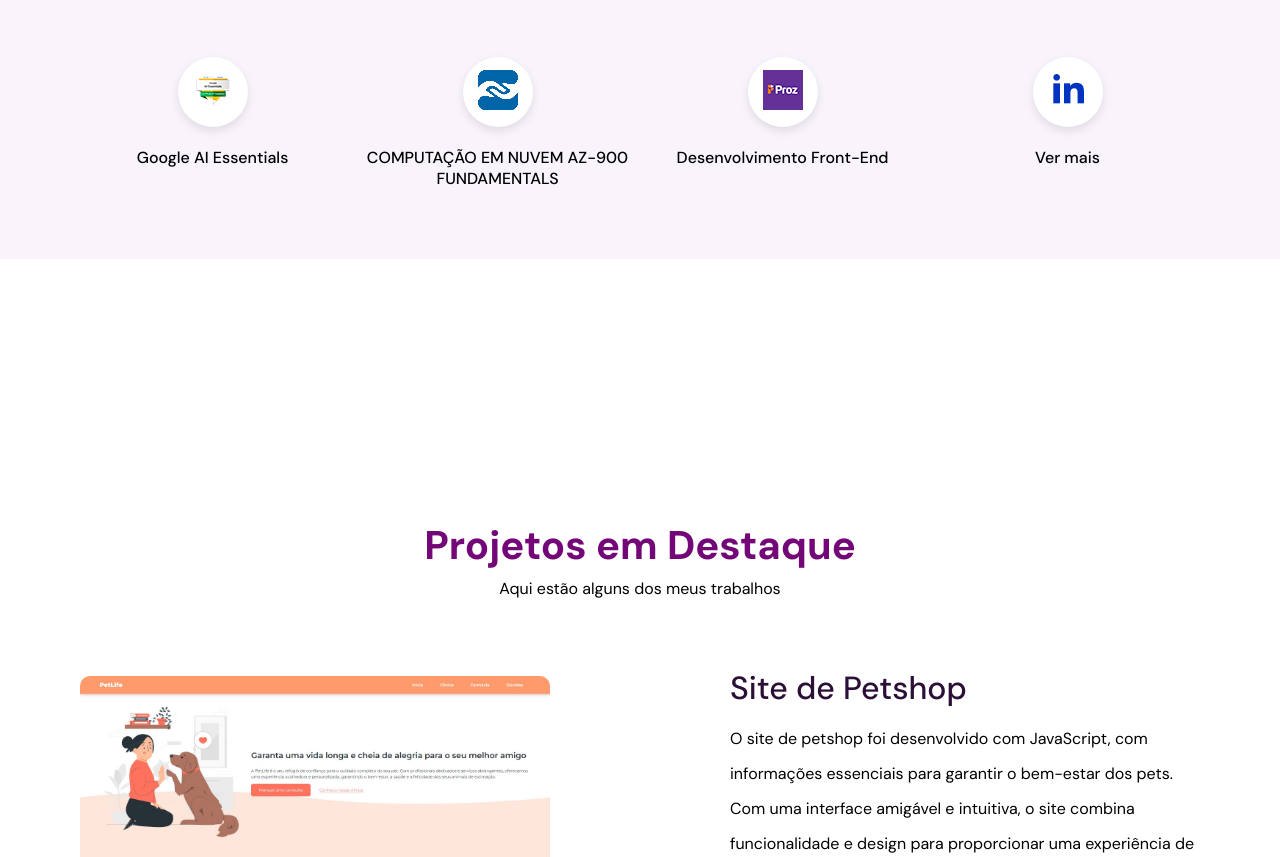
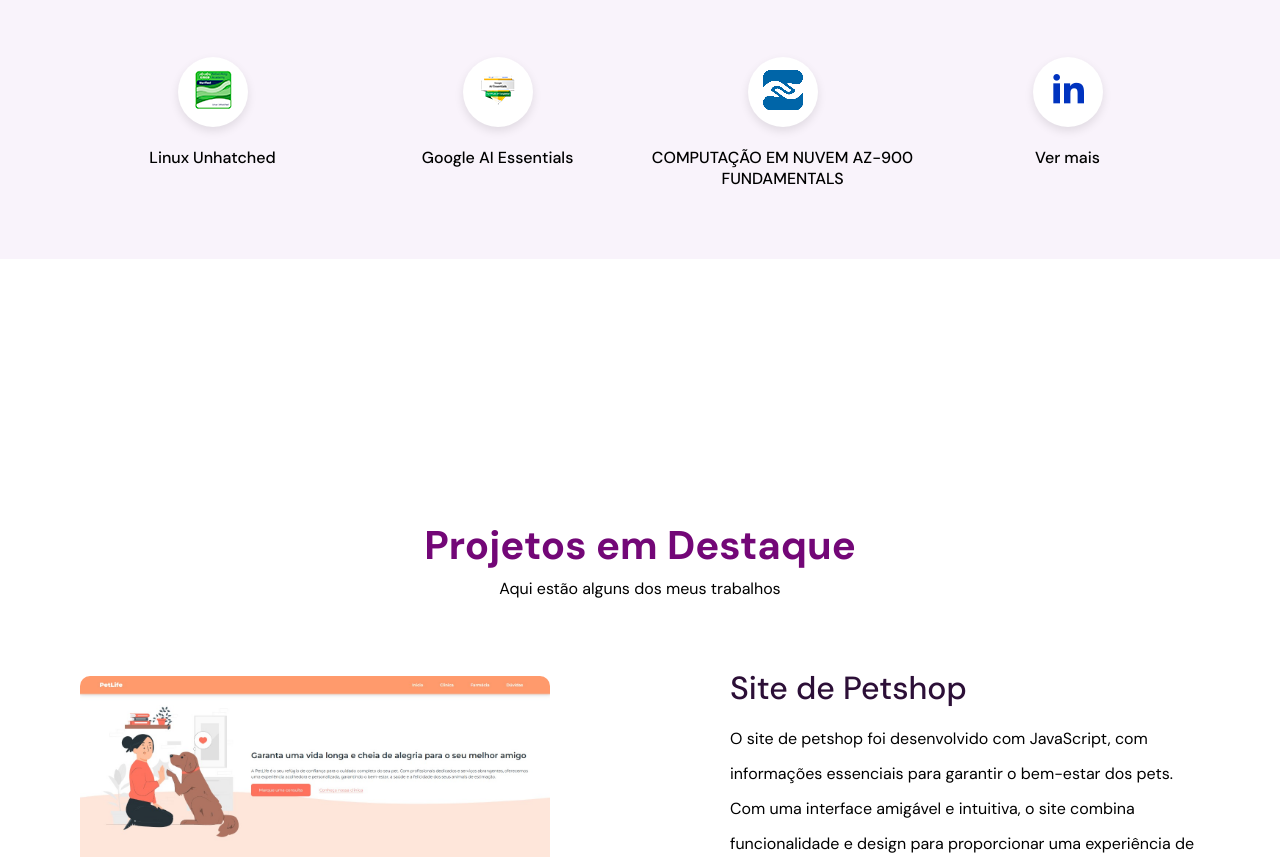
Before and after one commit to DevLuisairton/portifolio, a plain HTML site: page index.html in a window 1280 px wide. Shown: the part 1817-2674 px from the top of the page. Drawn offline with Linux system fonts and the light colour scheme.

Commit message:
Ajustando Certificados

```diff
--- a/index.html
+++ b/index.html
@@ -116,6 +116,15 @@
       <ul>
         <li class="skills__item">
           <div class="image-container">
+            <a
+              href="https://www.credly.com/earner/earned/badge/733d1f41-42a5-40df-adea-87e835446382" target="_blank"><img
+                src="assets/Cisco.png" alt="Linux Cisco" /></a>
+          </div>
+          <h3>Linux Unhatched</h3>
+
+        </li>
+        <li class="skills__item">
+          <div class="image-container">
             <a href="https://www.credly.com/badges/fff3a2ee-eda8-4ce9-b1ac-4ec22fb31738/linked_in?t=sq9cys" target="_blank"><img
                 src="assets/image 1.png" alt="Google" /></a>
           </div>
@@ -130,15 +139,7 @@
           <h3>COMPUTAÇÃO EM NUVEM AZ-900 FUNDAMENTALS</h3>
 
         </li>
-        <li class="skills__item">
-          <div class="image-container">
-            <a
-              href="https://www.linkedin.com/in/luisairton/overlay/1736995330202/single-media-viewer/?profileId=ACoAACvm3GIBzZfgEbgbnlvAdGOPOr5JyrEzIeU" target="_blank"><img
-                src="assets/proz.png" alt="Desenvolvimento Front-End" /></a>
-          </div>
-          <h3>Desenvolvimento Front-End</h3>
 
-        </li>
         <li class="skills__item">
           <div class="image-container">
             <a href="https://www.linkedin.com/in/luisairton/" target="_blank"><img src="assets/icone linkedin azul.png"
```
Also changed, not shown: assets/Cisco.png (added), assets/certificados/google.jpg (deleted), assets/proz.jpg (deleted), assets/proz.png (deleted), 1 other file.
